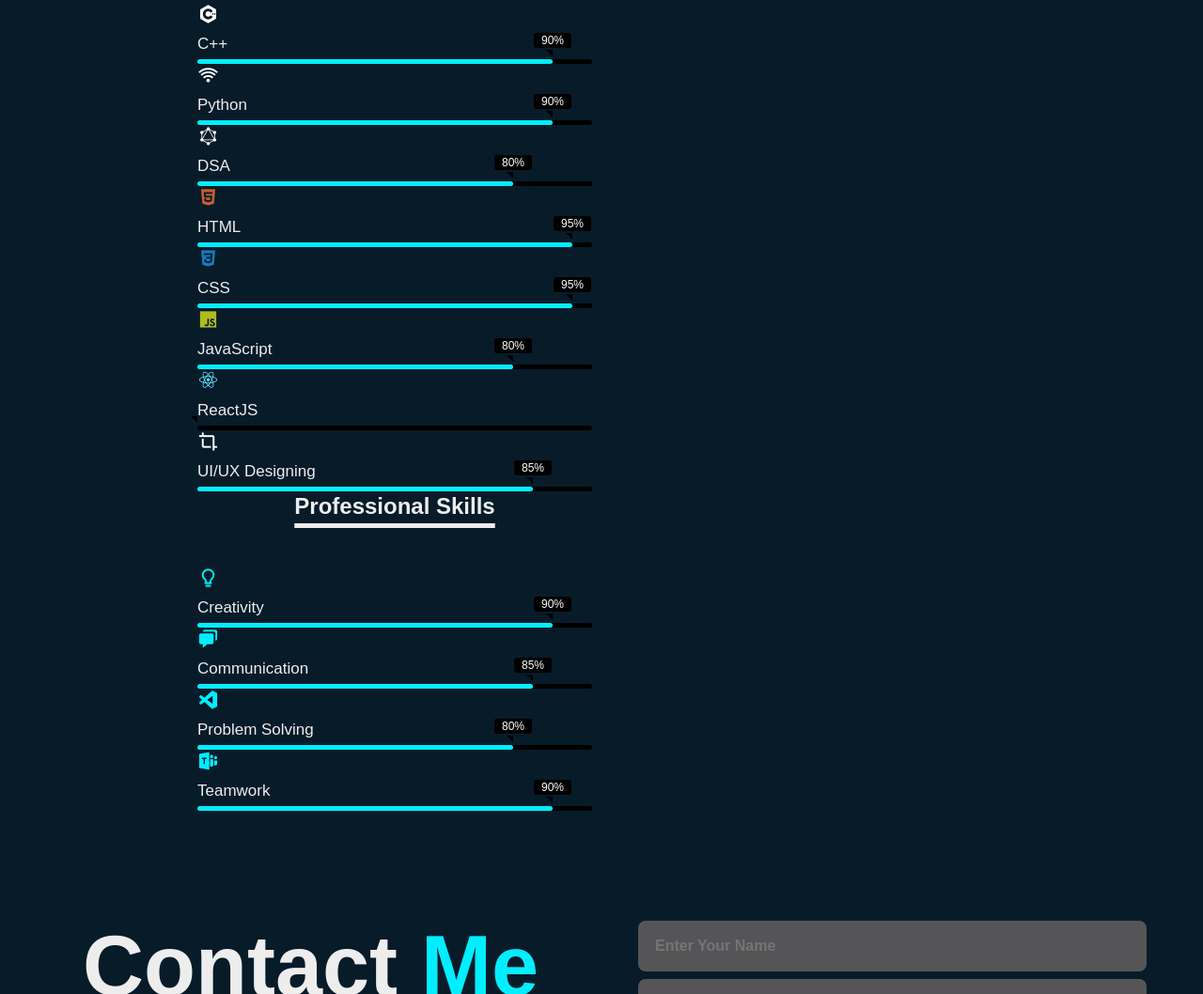
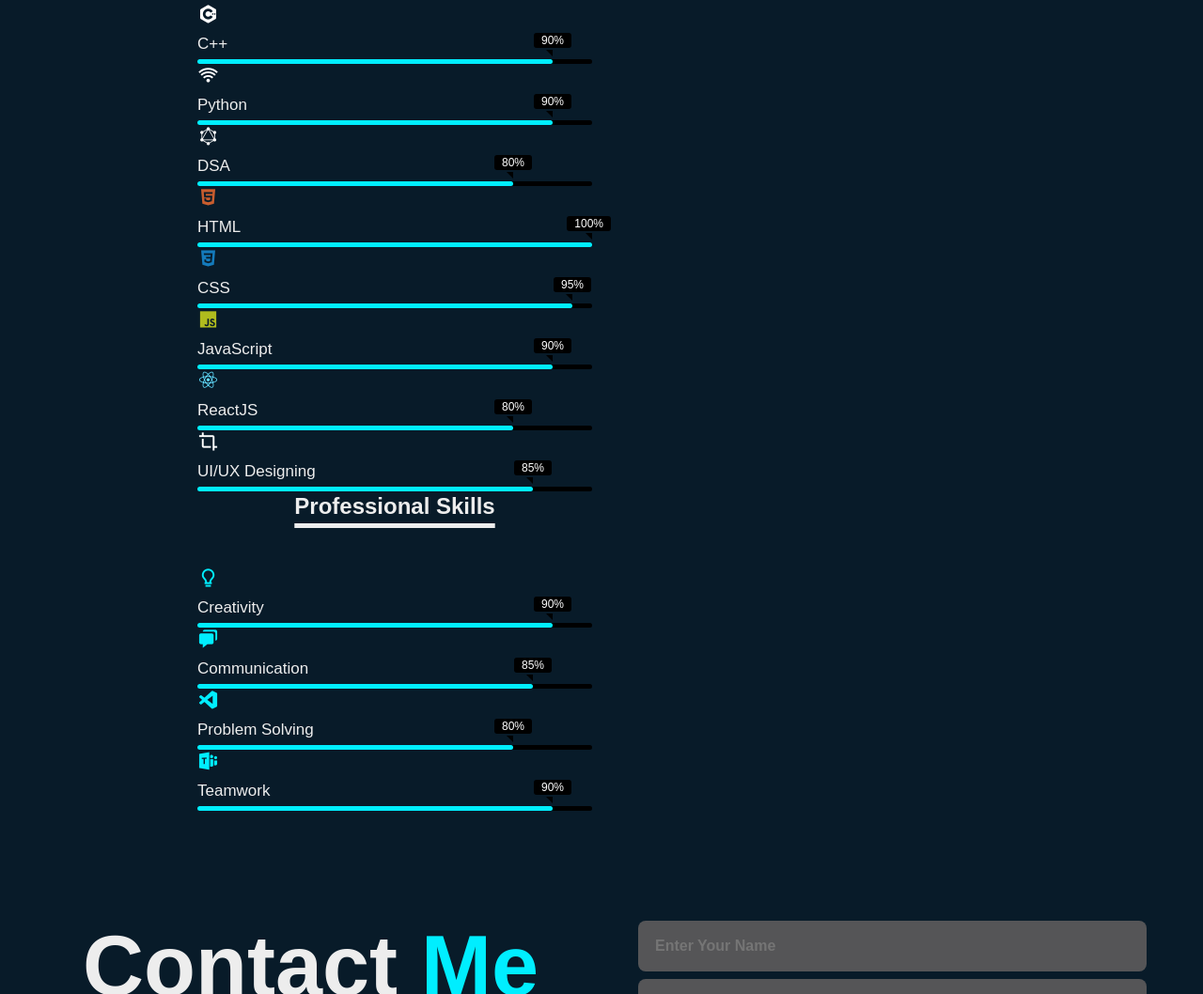
Before and after one commit to gargprek/prekshaportfolio.github.io, a plain HTML site: page index.html in a window 1280 px wide. Shown: the part 2711-3769 px from the top of the page at 94% size. Drawn offline with nearby package versions, Linux system fonts and the light colour scheme.

Commit message:
Update style.css
added react.

```diff
--- a/style.css
+++ b/style.css
@@ -303,12 +303,15 @@ section {
   transform-origin: left;
 }
 .progress-line.html span {
-  width: 95%;
+  width: 100%;
 }
 .progress-line.css span {
   width: 95%;
 }
 .progress-line.JavaScript span {
+  width: 90%;
+}
+.progress-line.react span {
   width: 80%;
 }
 .progress-line.CPP span {
@@ -337,12 +340,15 @@ section {
   opacity: 0;
 }
 .progress-line.html span::after {
-  content: "95%";
+  content: "100%";
 }
 .progress-line.css span::after {
   content: "95%";
 }
 .progress-line.JavaScript span::after {
+  content: "90%";
+}
+.progress-line.react span::after {
   content: "80%";
 }
 .progress-line.CPP span::after {
```
